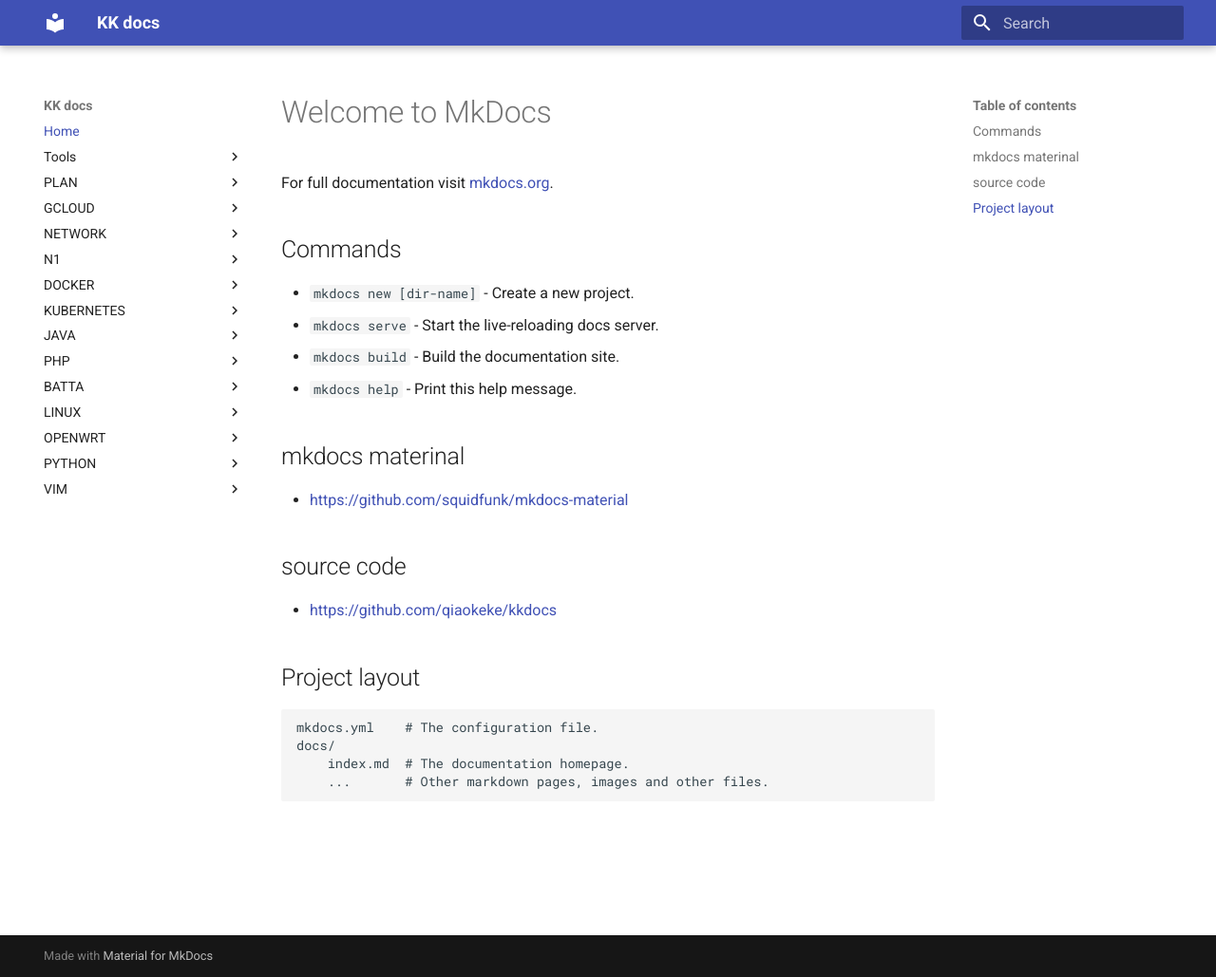
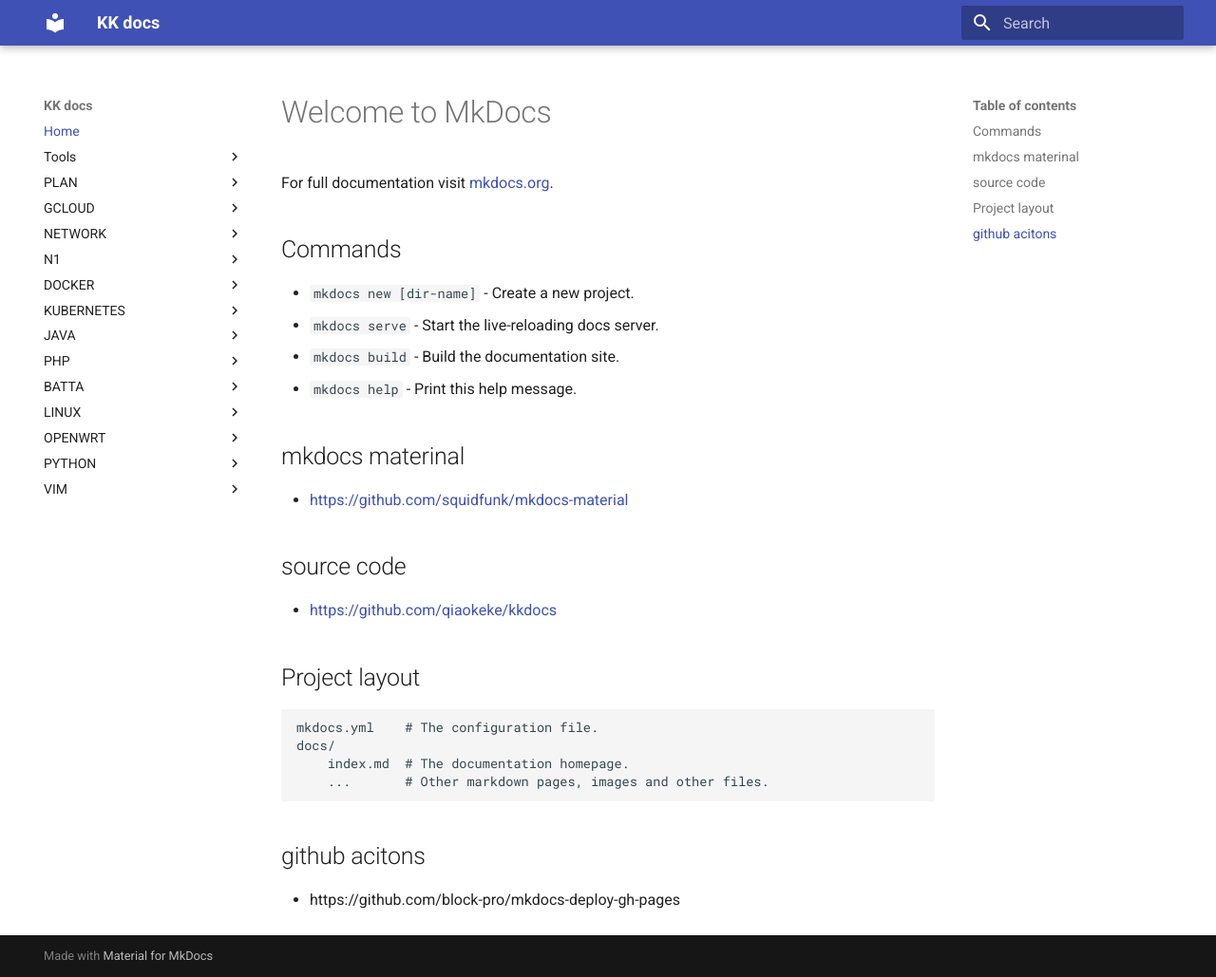
Before and after one commit to block-pro/kkdocs, an MkDocs documentation site: the page built from docs/index.md, in a window 1280 px wide and 1029 px high. Shown: the whole window at 95% size. Built offline with MkDocs 1.6.1 and Material for MkDocs 9.7.7, drawn with Linux system fonts in a browser that asks for light colours.

Commit message:
Update index.md

```diff
--- a/docs/index.md
+++ b/docs/index.md
@@ -23,3 +23,5 @@
     docs/
         index.md  # The documentation homepage.
         ...       # Other markdown pages, images and other files.
+## github acitons
+* https://github.com/block-pro/mkdocs-deploy-gh-pages
```
